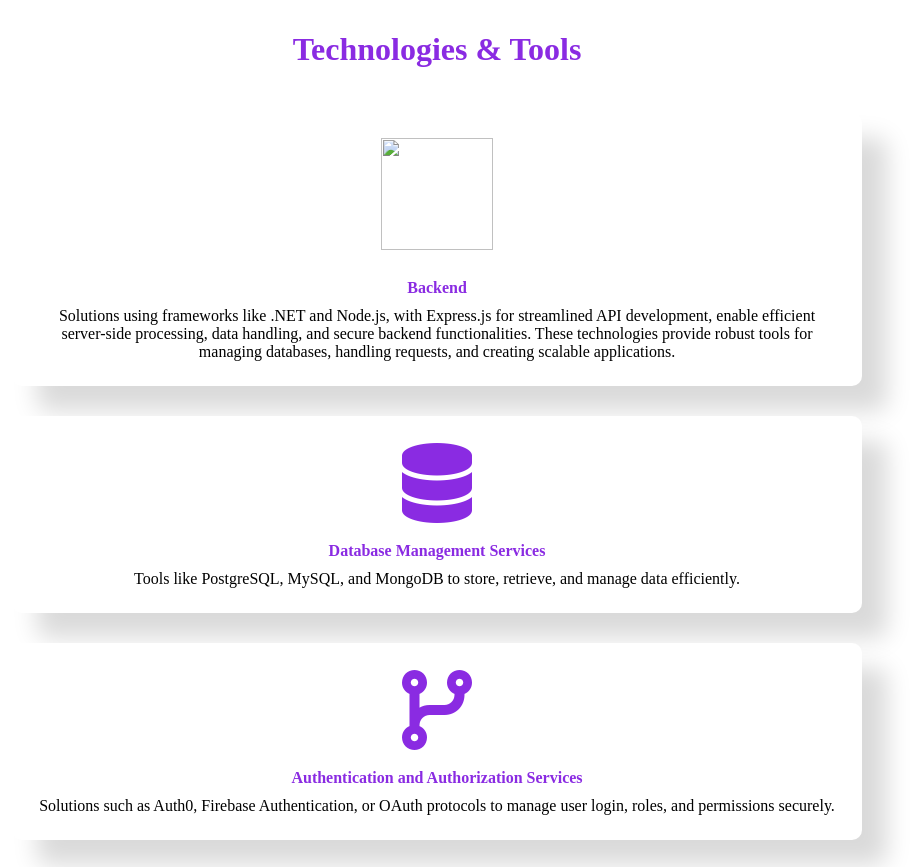
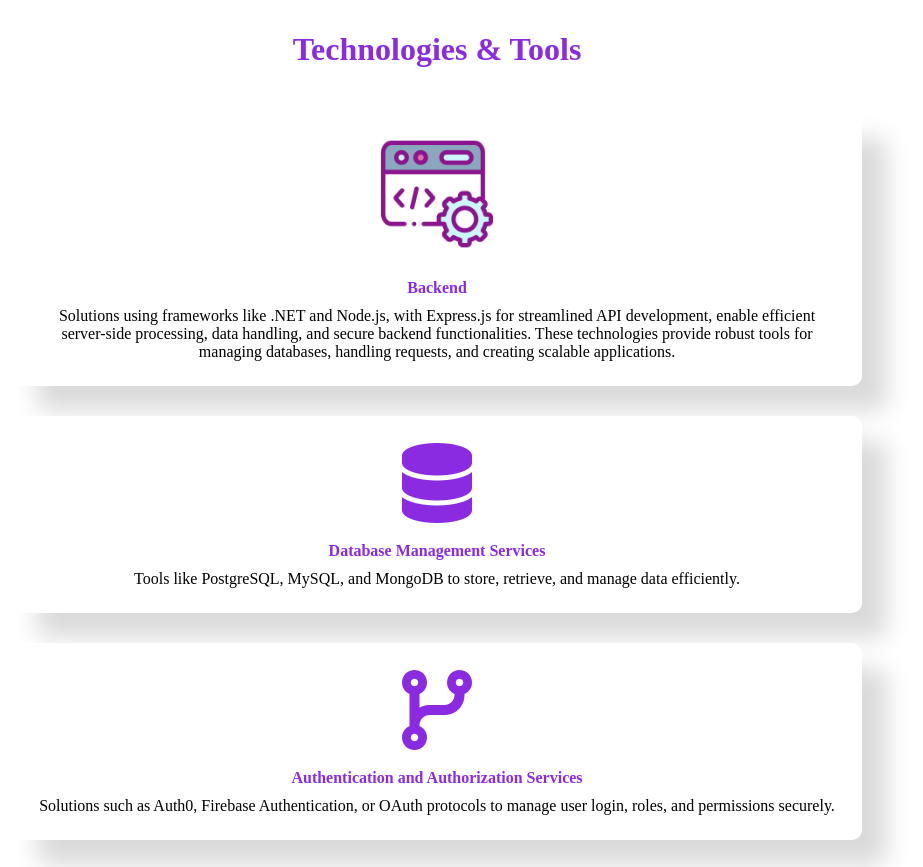
Before and after one commit to makamkh889/My-Profile, a plain HTML site: page index.html in a window 1280 px wide. Shown: the part 1340-2207 px from the top of the page, without its empty margins (203-1126 px from the left). Drawn offline with Linux system fonts and the light colour scheme; the site is published under a folder, as on GitHub Pages, so addresses that start at the root find nothing.

Commit message:
Update index.html

```diff
--- a/index.html
+++ b/index.html
@@ -65,7 +65,7 @@
         <div class="content">
             <div class="card">
                 <div class="icon">
-                    <img src="/images/coding.png" style="width: 1.4em; height: 1.4em;">
+                    <img src="images/coding.png" style="width: 1.4em; height: 1.4em;">
                 </div>
                 <div class="info">
                     <h3>Backend</h3>
```
